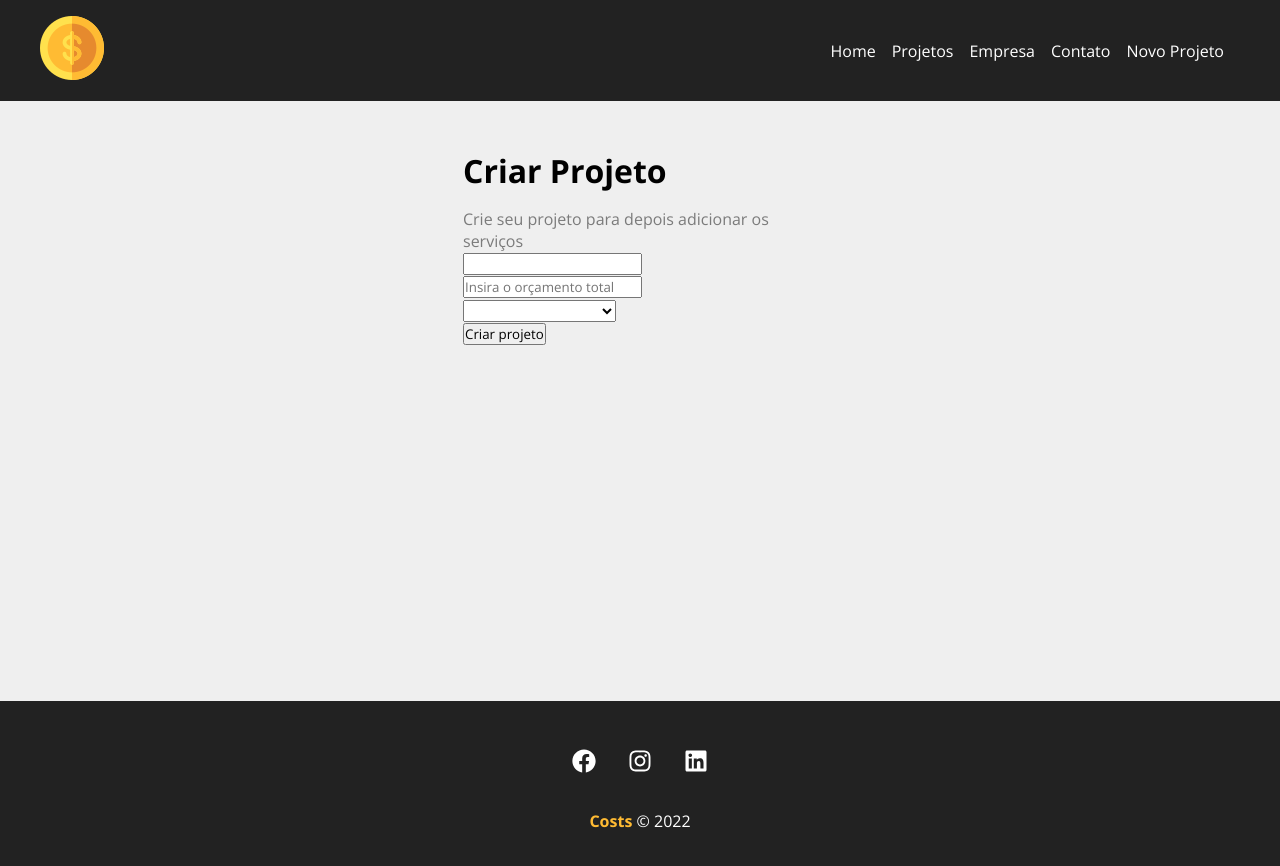
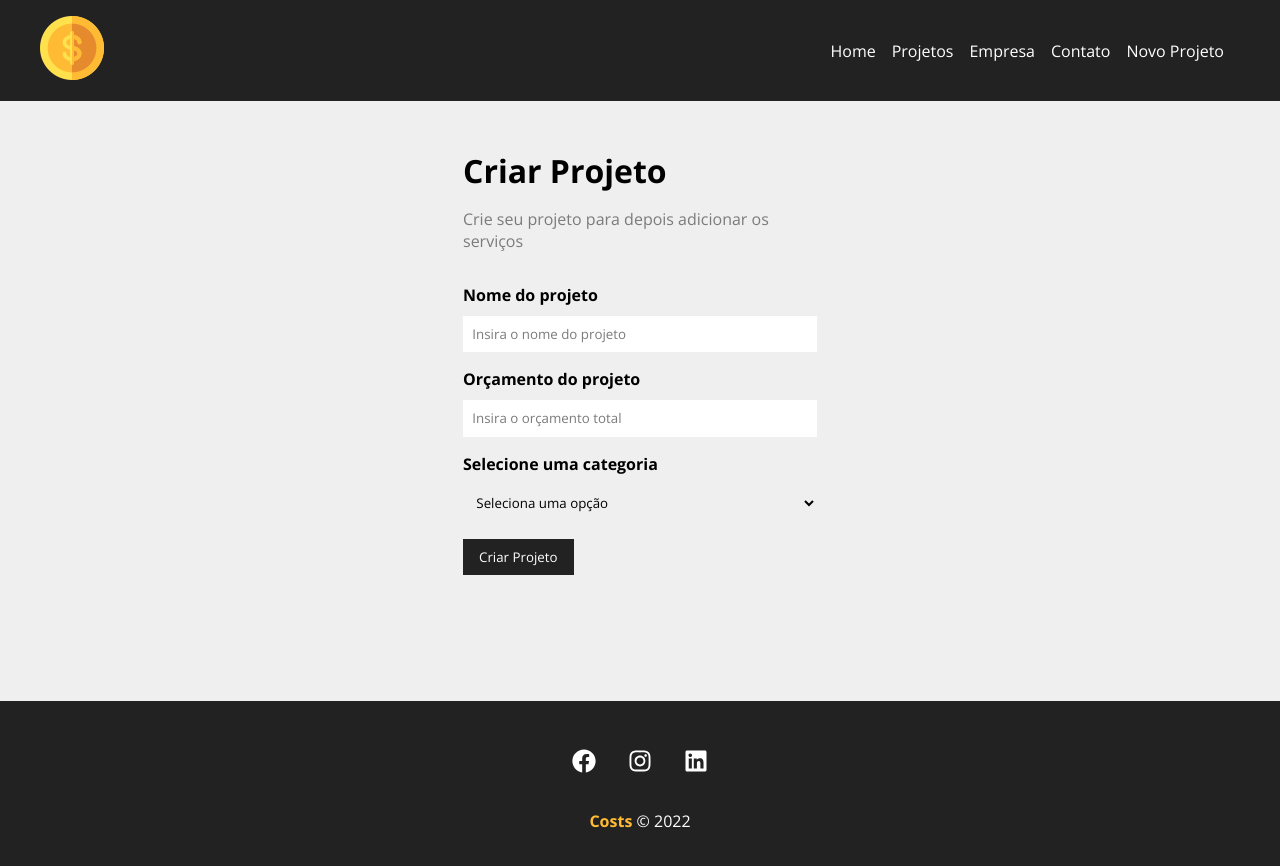
Before and after one commit to ehurafa/react-hora-de-codar, a JavaScript app in the folder costs/: page /newproject in a window 1280 px wide. Shown: the top 866 px of the page. Built offline with nearby package versions, Linux system fonts and the light colour scheme; the HTML template or start-up script is replaced by a standard one.

Commit message:
form components

```diff
--- /dev/null
+++ b/costs/src/components/form/Input.js
@@ -0,0 +1,19 @@
+import styles from './Input.module.css'
+
+function Input({type, text, name, placeholder, handleOnChange, value}) {
+    return (
+        <div className={styles.form_control}>
+            <label htmlFor={name}>{text}</label>
+            <input
+                type={text}
+                name={name}
+                id={name}
+                placeholder={placeholder}
+                value={value}
+                onChange={handleOnChange}
+            />
+        </div>
+    )
+}
+
+export default Input
--- /dev/null
+++ b/costs/src/components/form/Input.module.css
@@ -0,0 +1,20 @@
+.form_control {
+    display: flex;
+    flex-direction: column;
+    margin-bottom: 1em;
+}
+
+.form_control label {
+    margin-bottom: .6em;
+    font-weight: bold;
+}
+
+.form_control input {
+    padding: .7em;
+    border-radius: 0;
+    border: none;
+}
+
+.form_control input::placeholder {
+    color: #7b7b7b;
+}
--- /dev/null
+++ b/costs/src/components/form/Select.js
@@ -0,0 +1,20 @@
+import styles from './Select.module.css'
+
+function Select({text, name, options, placeholder, handleOnChange, value}) {
+    return (
+        <div className={styles.form_control}>
+            <label htmlFor={name}>{text}</label>
+            <select
+
+                name={name}
+                id={name}
+            >
+                <option>
+                    Seleciona uma opção
+                </option>
+            </select>
+        </div>
+    )
+}
+
+export default Select
--- /dev/null
+++ b/costs/src/components/form/Select.module.css
@@ -0,0 +1,16 @@
+.form_control {
+    display: flex;
+    flex-direction: column;
+    margin-bottom: 1em;
+}
+
+.form_control label {
+    margin-bottom: .6em;
+    font-weight: bold;
+}
+
+.form_control select {
+    padding: .7em;
+    border-radius: 0;
+    border: none;
+}
--- /dev/null
+++ b/costs/src/components/form/SubmitButton.js
@@ -0,0 +1,11 @@
+import styles from './SubmitButton.module.css'
+
+function SubmitButton({ text }) {
+    return (
+        <div className={styles.form_control}>
+            <button className={styles.btn}>{text}</button>
+        </div>
+    )
+}
+
+export default SubmitButton
--- /dev/null
+++ b/costs/src/components/form/SubmitButton.module.css
@@ -0,0 +1,13 @@
+.btn {
+    background-color: #222;
+    color: #fff;
+    padding: 0.7em 1.2em;
+    text-decoration: none;
+    transition: .5s;
+    cursor: pointer;
+    border: none;
+}
+
+.btn:hover {
+    color: #ffbb33;
+}
--- a/costs/src/components/pages/NewProject.js
+++ b/costs/src/components/pages/NewProject.js
@@ -6,7 +6,7 @@
         <div className={styles.newproject_container}>
             <h1>Criar Projeto</h1>
             <p>Crie seu projeto para depois adicionar os serviços</p>
-            <ProjectForm />
+            <ProjectForm btnText="Criar Projeto" />
         </div>
     )
 }
--- a/costs/src/components/project/ProjectForm.js
+++ b/costs/src/components/project/ProjectForm.js
@@ -1,19 +1,35 @@
-function ProjectForm() {
+import Input from '../form/Input'
+import Select from '../form/Select'
+import SubmitButton from '../form/SubmitButton'
+
+import styles from './ProjectForm.module.css'
+
+
+function ProjectForm({btnText}) {
     return (
-        <form>
+        <form className={styles.form}>
             <div>
-                <input type="text" palceholder="Insira o nome do projeto" />
+                <Input
+                    type="text"
+                    text="Nome do projeto"
+                    name="name" placeholder="Insira o nome do projeto"
+                />
             </div>
             <div>
-                <input type="number" placeholder="Insira o orçamento total" />
+                <Input
+                    type="number"
+                    text="Orçamento do projeto"
+                    name="budget" placeholder="Insira o orçamento total"
+                />
             </div>
             <div>
-                <select name="category_id">
-                    <option disabled>Selecione a categoria</option>
-                </select>
+                <Select
+                    name="category_id"
+                    text="Selecione uma categoria"
+                />
             </div>
             <div>
-                <input type="submit" value="Criar projeto"/>
+                <SubmitButton text={btnText} />
             </div>
         </form>
     )
--- /dev/null
+++ b/costs/src/components/project/ProjectForm.module.css
@@ -0,0 +1,4 @@
+.form {
+    width: 100%;
+    margin: 2em 0;
+}
```
